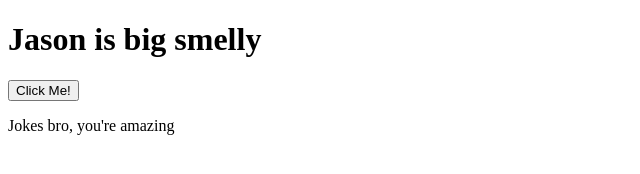
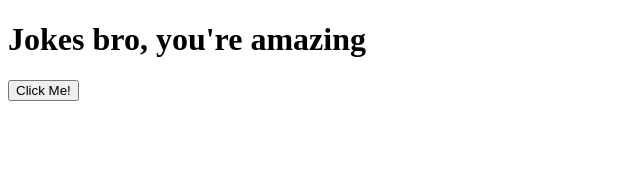
Before and after one commit to bobwu19/bobwu19.github-io, a plain HTML site: page index.html in a window 1280 px wide. Both pictures are taken after a click on the button "Click Me!". Shown: the whole page, without its empty margins (0-640 px from the left). Drawn offline with Linux system fonts and the light colour scheme.

Commit message:
Real Fix
Realised you can open the html file by clicking on it in the repository

```diff
--- a/index.html
+++ b/index.html
@@ -3,8 +3,7 @@
   <head>
       <script src="js/script.js"></script>
   <body>
-    <h1>Jason is big smelly</h1>
+    <h1 id="mainHeader">Jason is big smelly</h1>
     <button type="button" onclick="revealMessage()">Click Me!</button>
-    <p id="hiddenMessage">Jokes bro, you're amazing</p>
   </body>
 </html>
--- a/js/script.js
+++ b/js/script.js
@@ -1,3 +1,3 @@
 function revealMessage() {
-  document.getElementById("hiddenMessage").style.display = 'block';
+  document.getElementById("mainHeader").textContent = "Jokes bro, you're amazing";
 }
```
